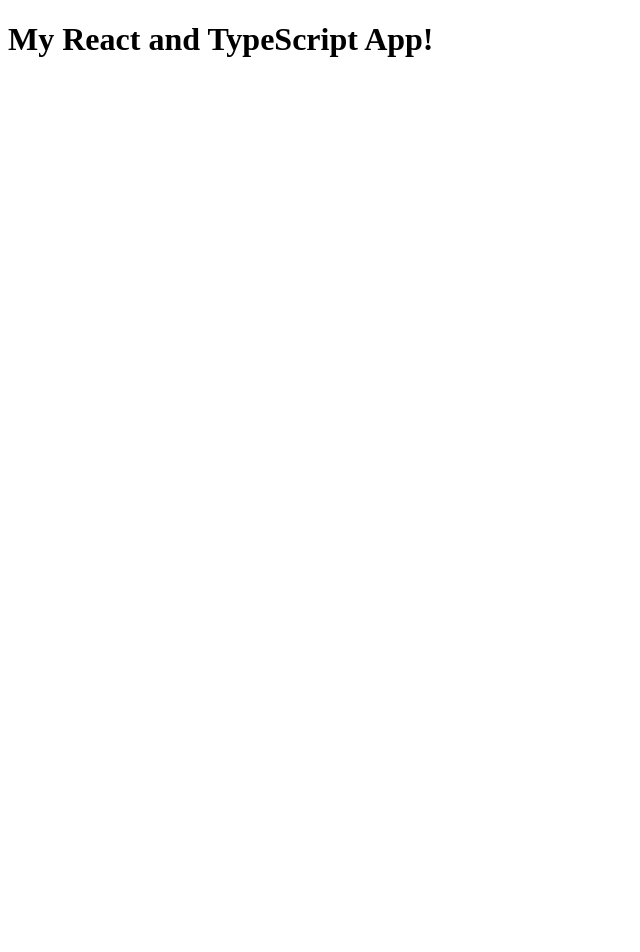
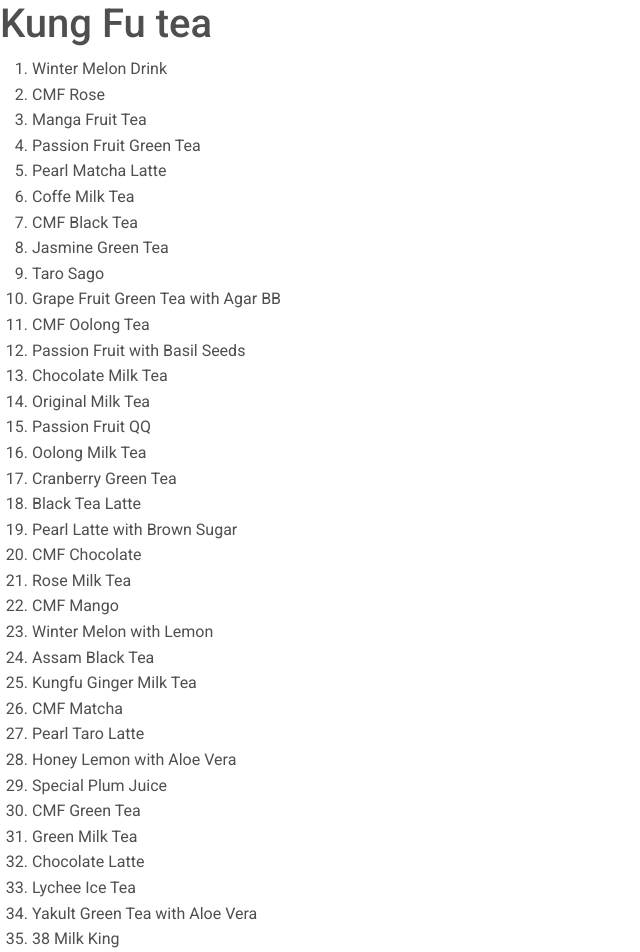
Before and after one commit to nguyenlean96/heroku-art-of-bubble-tea, a React app: page / in a window 1280 px wide. Shown: the top 952 px of the page, without its empty margins (0-640 px from the left). Before the commit the page ends 800 px from the top, so only its background shows below. Built offline with nearby package versions, Linux system fonts and the light colour scheme.

Commit message:
Deploy to github

```diff
--- a/babel.config.js
+++ b/babel.config.js
@@ -6,7 +6,10 @@
       '@babel/preset-env',
       '@babel/preset-typescript',
       // Enable development transform of React with new automatic runtime
-      ['@babel/preset-react', { development: !api.env('production'), runtime: 'automatic' }],
+      [
+        '@babel/preset-react',
+        { development: !api.env('production'), runtime: 'automatic' },
+      ],
     ],
     // Applies the react-refresh Babel plugin on non-production modes only
     ...(!api.env('production') && { plugins: ['react-refresh/babel'] }),
--- a/src/App.tsx
+++ b/src/App.tsx
@@ -1,5 +1,17 @@
+import { Fragment } from 'react';
+import { KF_TEA_LIST } from '../src/constants';
+import { shuffleArray } from '../src/utils';
 function App() {
-  return <h1>My React and TypeScript App!</h1>;
+  return (
+    <Fragment>
+      <h1>Kung Fu tea</h1>
+      <ol>
+        {shuffleArray(KF_TEA_LIST).map((tea) => (
+          <li key={tea.toUpperCase()}>{tea}</li>
+        ))}
+      </ol>
+    </Fragment>
+  );
 }
 
 export default App;
--- /dev/null
+++ b/src/constants/index.tsx
@@ -0,0 +1 @@
+export { KF_TEA_LIST } from './kfTea';
--- /dev/null
+++ b/src/constants/kfTea.tsx
@@ -0,0 +1,68 @@
+const CMF = [
+  'Green Tea',
+  'Black Tea',
+  'Oolong Tea',
+  'Rose',
+  'Mango',
+  'Chocolate',
+  'Matcha',
+].map((tea) => 'CMF ' + tea);
+
+const ORIGINAL = [
+  'Jin Xuan Oolong Tea',
+  'Assam Black Tea',
+  'Jasmine Green Tea',
+  'Winter Melon Drink',
+  'Power Taro Pudding Pearl Milk',
+  'Taro Sago',
+];
+
+const LATTE = [
+  'Pearl Latte with Brown Sugar',
+  'Black Tea Latte',
+  'Chocolate Latte',
+  'Pearl Matcha Latte',
+  'Pearl Taro Latte',
+];
+
+const UNCATEGORIZED = [
+  'Rose Oolong Tea',
+  'Grape Fruit Green Tea with Agar BB',
+  'Winter Melon with Lemon',
+  'Honey Lemon with Aloe Vera',
+  'Passion Fruit with Basil Seeds',
+  'Passion Fruit QQ',
+  'Yakult Green Tea with Aloe Vera',
+  // ------------------------
+  'Pearl Milk Green Tea with Taro',
+  'Coffe Milk Tea',
+  'Matcha Milk Tea with Redbean',
+];
+
+const FRUIT = [
+  'Signature Lite Fruit Tea',
+  'Manga Fruit Tea',
+  'Passion Fruit Green Tea',
+  'Cranberry Green Tea',
+  'Plum Green Tea',
+  'Special Plum Juice',
+  'Lychee Ice Tea',
+];
+
+const MILK_TEA = [
+  '38 Milk King',
+  'Original Milk Tea',
+  'Green Milk Tea',
+  'Oolong Milk Tea',
+  'Chocolate Milk Tea',
+  'Kungfu Ginger Milk Tea',
+  'Rose Milk Tea',
+];
+
+export const KF_TEA_LIST = CMF.concat(
+  ORIGINAL,
+  LATTE,
+  UNCATEGORIZED,
+  FRUIT,
+  MILK_TEA
+);
--- a/src/index.html
+++ b/src/index.html
@@ -4,6 +4,12 @@
 <head>
   <meta charset="utf-8" />
   <title>Getting Started</title>
+  <link href="https://fonts.googleapis.com/css?family=Roboto:300,400,500,700&display=swap" rel="stylesheet" />
+  <style>
+    body {
+      font-family: Roboto, Helvetica, Arial, sans-serif;
+    }
+  </style>
 </head>
 
 <body>
--- a/src/index.tsx
+++ b/src/index.tsx
@@ -1,3 +1,5 @@
+import 'mdb-react-ui-kit/dist/css/mdb.min.css';
+import "@fortawesome/fontawesome-free/css/all.min.css";
 import { StrictMode } from 'react';
 import { createRoot } from 'react-dom/client';
 import App from './App';
--- /dev/null
+++ b/src/utils/index.tsx
@@ -0,0 +1,10 @@
+export function shuffleArray(list: string[]) {
+  const arr = [...list];
+  for (let i = arr.length - 1; i > 0; i--) {
+    const j = Math.floor(Math.random() * (i + 1));
+    const temp = arr[i];
+    arr[i] = arr[j];
+    arr[j] = temp;
+  }
+  return arr;
+}
--- a/webpack.common.config.ts
+++ b/webpack.common.config.ts
@@ -17,6 +17,17 @@
         test: /\.(js|jsx|ts|tsx)$/,
         exclude: /(vendor|node_modules|dist)/,
         use: 'babel-loader',
+      },
+      {
+        test: /\.(sa|sc|c)ss$/i, // .sass or .scss
+        use: [
+          // Creates `style` nodes from JS strings
+          'style-loader',
+          // Translates CSS into CommonJS
+          'css-loader',
+          // Compiles Sass to CSS
+          'sass-loader',
+        ],
       },
     ],
   },
--- a/webpack.prod.config.ts
+++ b/webpack.prod.config.ts
@@ -7,6 +7,7 @@
   output: {
     filename: '[name].[fullhash:8].bundle.js', // '[name].bundle.js',
     chunkFilename: '[name].[chunkhash:8].chunk.js',
+    publicPath: './',
   },
 };
 
```
Also changed, not shown: deploy.js (added, +9 -0 lines), package.json (+11 -2 lines), 1 other file (tests, documents, lock files or other folders).
